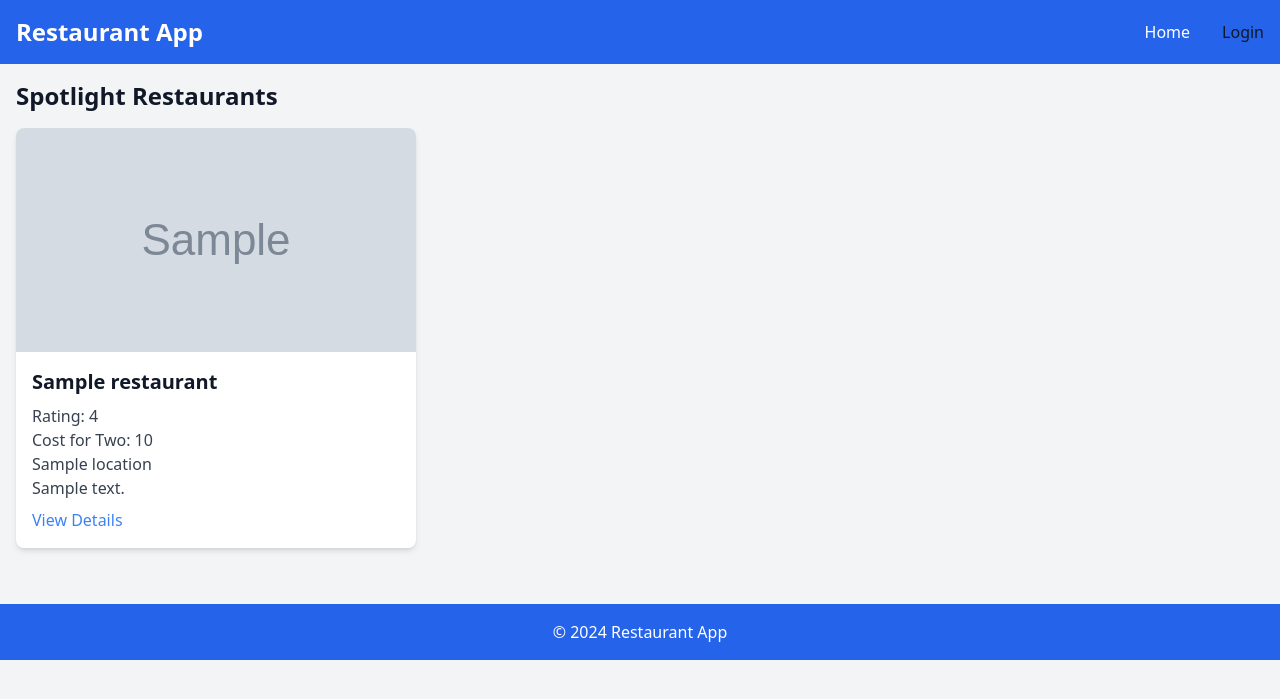
After one commit to KarthikrajanTP/RestaurantApp, a Django app: template templates/spotlight_restaurants.html in a window 1280 px wide. The commit adds this page. Shown: the top 699 px of the page. Run offline with Django 3.2, Linux system fonts and the light colour scheme; the template is opened without the code that fills it: most values are stand-ins (such as "Sample title", 1, 10 or a date in 2020); grey boxes marked "Sample" are stand-in pictures; style sheets or scripts are compiled from the project's sources; some libraries are stand-ins or nearby versions.

Commit message:
Add View and Template for visited and spotlight restaurant

```diff
--- a/RestaurantApp/urls.py
+++ b/RestaurantApp/urls.py
@@ -16,12 +16,14 @@ Including another URLconf
 """
 from django.contrib import admin
 from django.urls import path
-from restaurants.views import RestaurantListView, RestaurantDetailView, DishListView
+from restaurants.views import RestaurantListView, RestaurantDetailView, DishListView, SpotlightRestaurantsView, VisitedRestaurantView
 from django.conf import settings
 from django.conf.urls.static import static
 
 urlpatterns = [
     path('', RestaurantListView.as_view(), name='restaurant-list'),
+    path('spotlight/', SpotlightRestaurantsView.as_view(), name = 'spotlight_restaurants'),
+    path('visited/',VisitedRestaurantView.as_view(), name='visited_restaurants'),
     path('restaurant/<int:pk>/', RestaurantDetailView.as_view(), name='restaurant-detail'),
     path('restaurant/<int:pk>/dishes/', DishListView.as_view(), name='dish-list'),
     path('admin/', admin.site.urls),
--- a/restaurants/admin.py
+++ b/restaurants/admin.py
@@ -3,7 +3,7 @@ from .models import Restaurant, Photo, Dish, Review
 
 @admin.register(Restaurant)
 class RestaurantAdmin(admin.ModelAdmin):
-    list_display = ('title', 'rating', 'location')
+    list_display = ('title', 'rating', 'location', 'spotlight')
     search_fields = ('title', 'location')
     filter_horizontal = ('cuisines',)
 
--- a/templates/base.html
+++ b/templates/base.html
@@ -36,13 +36,13 @@
                         <div id="dropdownNavbar" class="z-10 hidden font-normal bg-white divide-y divide-gray-100 rounded-lg shadow w-44 dark:bg-gray-700 dark:divide-gray-600">
                             <ul class="py-2 text-sm text-gray-700 dark:text-gray-200" aria-labelledby="dropdownNavbarLink">
                                 <li>
-                                    <a href="" class="block px-4 py-2 hover:bg-gray-100 dark:hover:bg-gray-600 dark:hover:text-white">View Spotlight Hotels</a>
+                                    <a href="{% url 'spotlight_restaurants' %}" class="block px-4 py-2 hover:bg-gray-100 dark:hover:bg-gray-600 dark:hover:text-white">View Spotlight Hotels</a>
                                 </li>
                                 <li>
                                     <a href="" class="block px-4 py-2 hover:bg-gray-100 dark:hover:bg-gray-600 dark:hover:text-white">Bookmarked Hotels</a>
                                 </li>
                                 <li>
-                                    <a href="" class="block px-4 py-2 hover:bg-gray-100 dark:hover:bg-gray-600 dark:hover:text-white">Visited Hotels</a>
+                                    <a href="{% url 'visited_restaurants' %}" class="block px-4 py-2 hover:bg-gray-100 dark:hover:bg-gray-600 dark:hover:text-white">Visited Hotels</a>
                                 </li>
                             </ul>
                             <div class="py-1">
--- /dev/null
+++ b/templates/spotlight_restaurants.html
@@ -0,0 +1,34 @@
+{% extends 'base.html' %}
+
+{% load static %}
+
+{% block title %}Spotlight Restaurants{% endblock %}
+
+{% block content %}
+    <h2 class="text-2xl font-bold mb-4">Spotlight Restaurants</h2>
+
+    <div class="grid grid-cols-1 sm:grid-cols-2 md:grid-cols-3 gap-6">
+        {% for restaurant in restaurants %}
+            <div class="bg-white shadow-md rounded-lg overflow-hidden">
+                <a href="{% url 'restaurant-detail' restaurant.id %}">
+                    {% if restaurant.photos.first %}
+                        <img src="{{ restaurant.photos.first.image.url }}" alt="{{ restaurant.title }}" class="w-full h-56 object-cover">
+                    {% else %}
+                        <img src="{% static 'hotel-default.jpg' %}" alt="{{ restaurant.title }}" class="w-full h-56 object-cover">
+                    {% endif %}
+
+                    <div class="p-4">
+                        <h3 class="text-xl font-bold mb-2">{{ restaurant.title }}</h3>
+                        <p class="text-gray-700">Rating: {{ restaurant.rating }}</p>
+                        <p class="text-gray-700">Cost for Two: {{ restaurant.cost_for_two }}</p>
+                        <p class="text-gray-700">{{ restaurant.location }}</p>
+                        <p class="text-gray-700">{{ restaurant.address }}</p>
+                        <a href="{% url 'restaurant-detail' restaurant.id %}" class="block mt-2 text-blue-500 hover:text-blue-700">View Details</a>
+                    </div>
+                </a>
+            </div>
+        {% empty %}
+            <p>No spotlight restaurants found.</p>
+        {% endfor %}
+    </div>
+{% endblock %}
```
Also changed, not shown: restaurants/views.py (+19 -0 lines).
